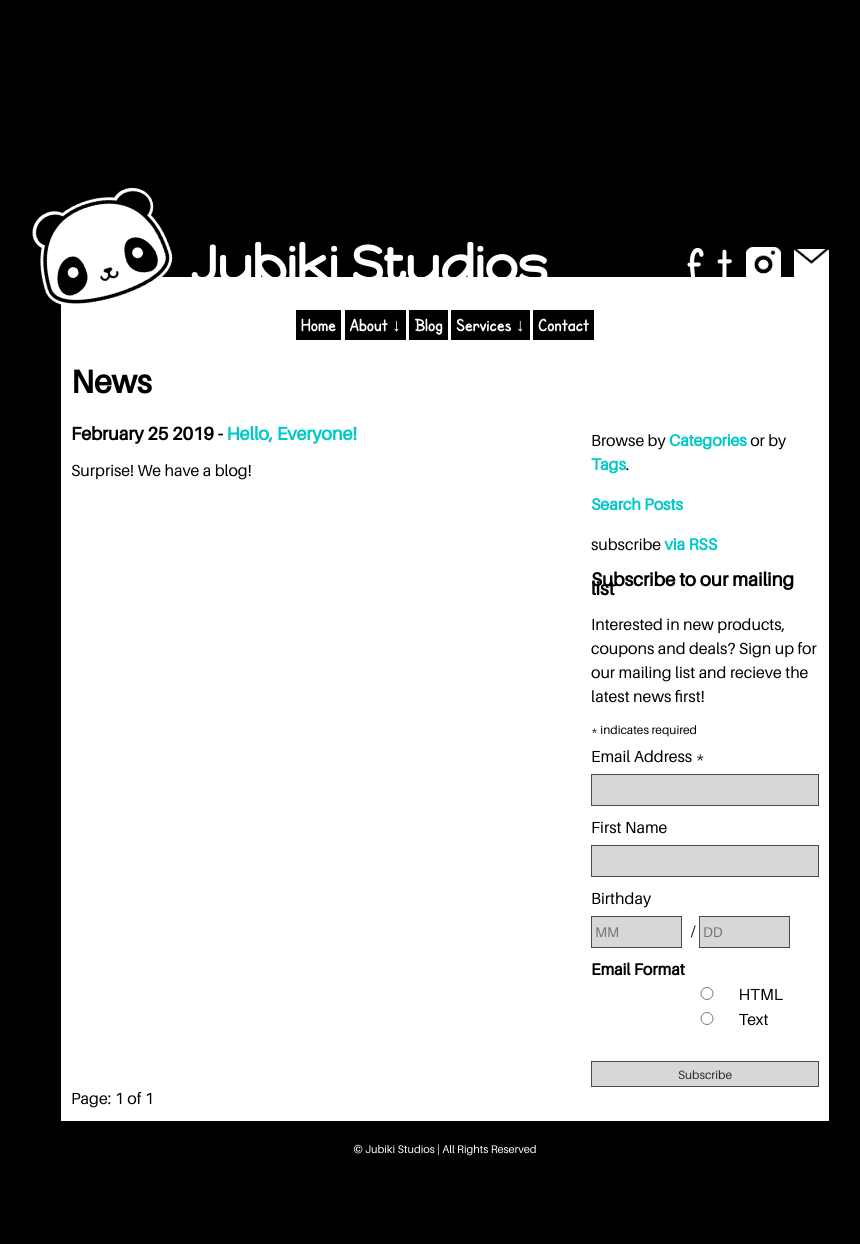
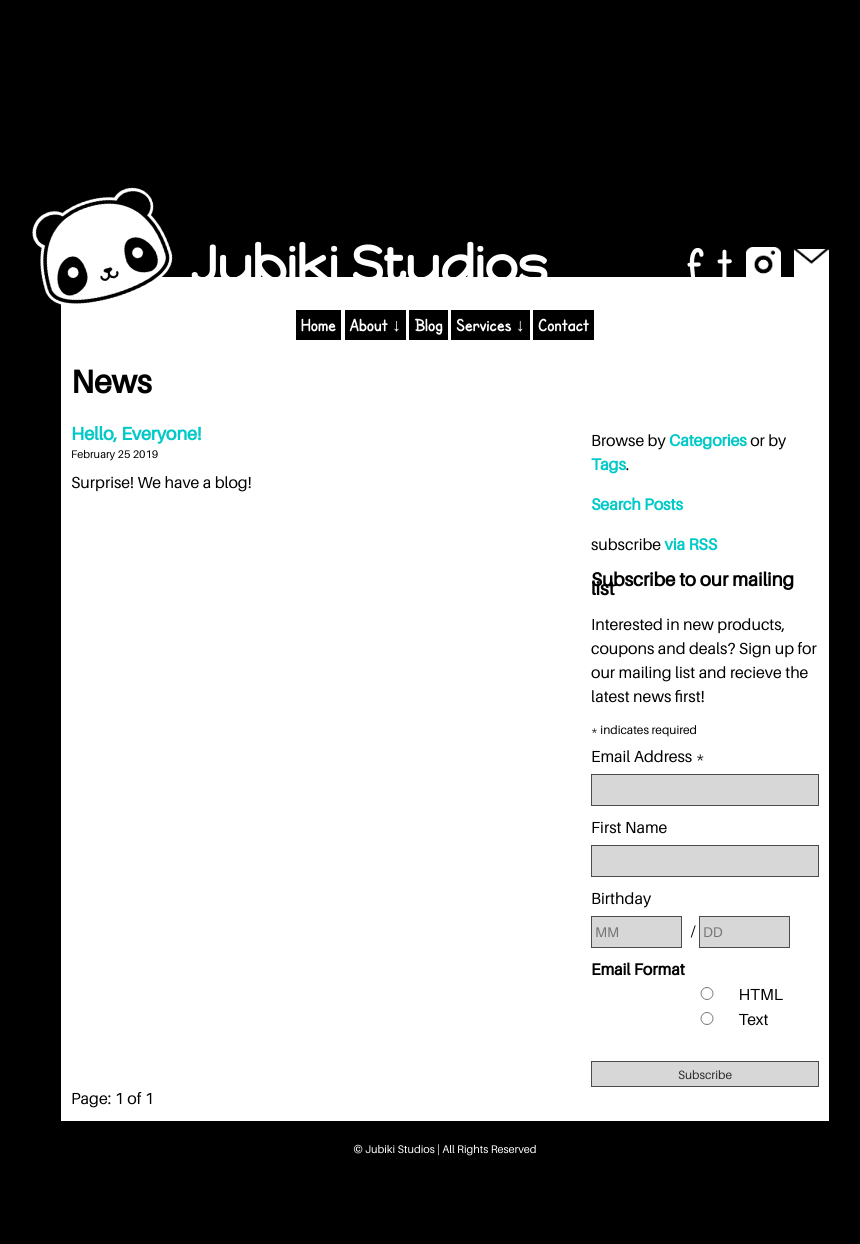
Before and after one commit to jubikistudios/jubikistudios.github.io, a Jekyll site: the page built from blog/index.html, in a window 1280 px wide. Shown: the whole page, without its empty margins (195-1055 px from the left). Built offline with Jekyll 4.4.1, drawn with Linux system fonts in a browser that asks for light colours; some web fonts are replaced; the list of posts is cut into pages by our own code; comment, search, counter and statistics services are not loaded.

Commit message:
Changed Title Layout
Changed title layout to remove post date.

```diff
--- a/blog/index.html
+++ b/blog/index.html
@@ -11,7 +11,8 @@ title: Blog
 
 <div class="row">
     <div class="col-xs-12 col-md-8 col-lg-8">
-            <h1 class="post-title">{{ post.date | date: "%B %-d %Y" }} - <a href="{{ site.baseurl }}{{ post.url }}">{{ post.title }}</a></h1>
+            <h1 class="post-title"><a href="{{ site.baseurl }}{{ post.url }}">{{ post.title }}</a></h1>
+        <p class="post-date">{{ post.date | date: "%B %-d %Y" }}</p>
             <p>{{ post.excerpt }}</p>
     </div>
 
```
